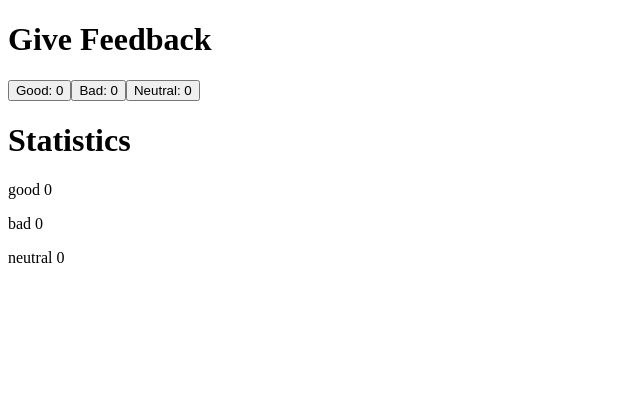
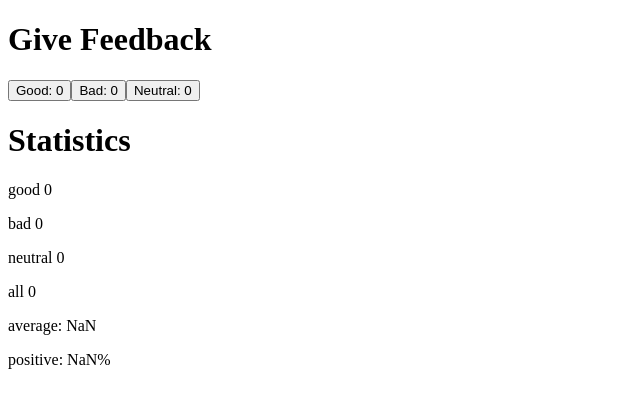
Before and after one commit to omarFarooq21/FullStackOpen, a React (Vite) app: page / in a window 1280 px wide. Shown: the top 408 px of the page, without its empty margins (0-640 px from the left). Built offline with nearby package versions, Linux system fonts and the light colour scheme.

Commit message:
1.7/1.8 unicafe step 3 and unicafe step 4

```diff
--- a/src/App.jsx
+++ b/src/App.jsx
@@ -7,7 +7,13 @@ const Button = (props) => {
     </button>
   )
 }
-const Statistics = ({good, bad, neutral}) => {
+const Statistics = ({good, bad, neutral, allRatings}) => {
+  let sum = 0;
+  allRatings.forEach(element => {
+    sum += element;
+  })
+  const percentGood = Math.round((good / allRatings.length)*100)
+  const average = sum/allRatings.length
   return(
     <>
      <h1>
@@ -17,6 +23,9 @@ const Statistics = ({good, bad, neutral}) => {
      <p>good {good}</p>
      <p>bad {bad}</p>
      <p>neutral {neutral}</p>
+     <p>all {allRatings.length}</p>
+     <p>average: {average}</p>
+     <p>positive: {`${percentGood}%`}</p>
     </>
   )
 }
@@ -26,15 +35,20 @@ const App = () => {
   const [good, setGood] = useState(0)
   const [neutral, setNeutral] = useState(0)
   const [bad, setBad] = useState(0)
+  const [allRatings, setAll] = useState([])
+
   const handleGoodClick = () => {
     setGood(good+1)
     console.log("Good: ", good)
+    setAll(allRatings.concat(1))
   }
   const handleBadClick = () => {
     setBad(bad+1)
+    setAll(allRatings.concat(-1))
   }
   const handleNeutralClick = () => {
     setNeutral(neutral+1)
+    setAll(allRatings.concat(0))
   }
   return (
     <div>
@@ -42,7 +56,7 @@ const App = () => {
       <Button text = {`Good: ${good}`} handleClick = {handleGoodClick}/>
       <Button text = {`Bad: ${bad}`} handleClick = {handleBadClick}/>
       <Button text = {`Neutral: ${neutral}`} handleClick= {handleNeutralClick} />
-      <Statistics good = {good} bad = {bad} neutral = {neutral}/>
+      <Statistics good = {good} bad = {bad} neutral = {neutral} allRatings = {allRatings}/>
     </div>
   )
 }
```
